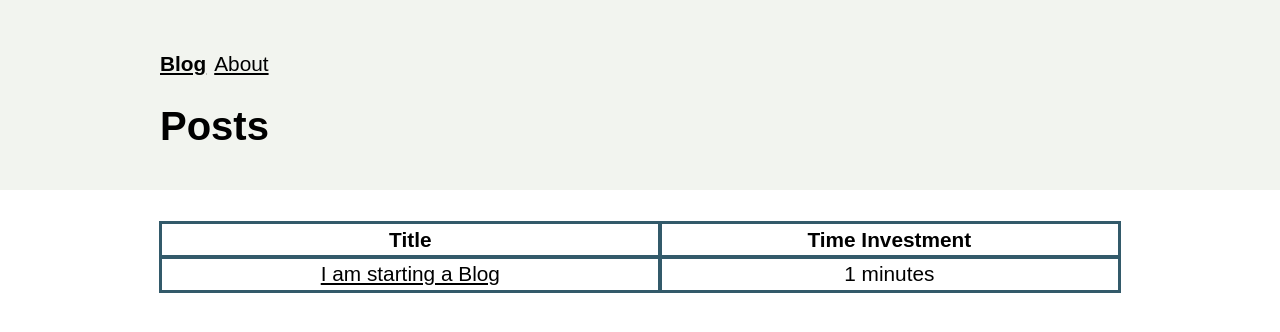
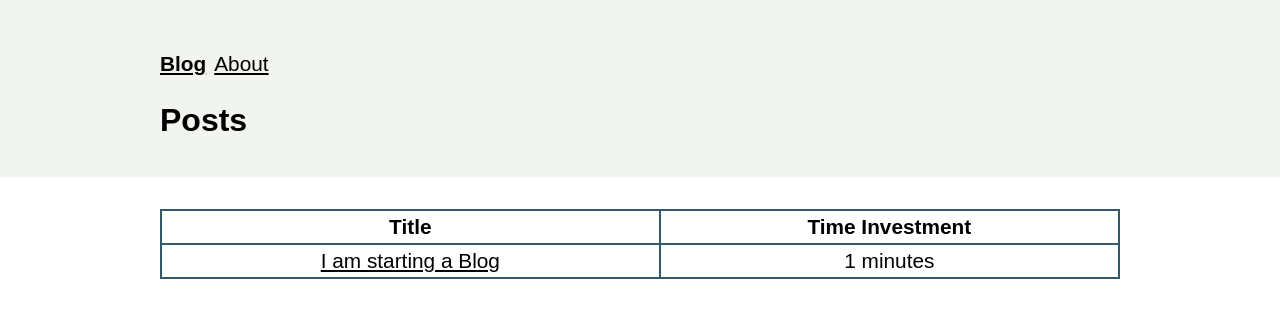
Before and after one commit to RingoDev/ringodev.github.io, a Jekyll site: the page built from blog/index.md, in a window 1280 px wide. Shown: the top 332 px of the page. Built offline with Jekyll 4.4.1, drawn with Linux system fonts in a browser that asks for light colours.

Commit message:
* add meta tag with viewport for mobile * fix weird fixed width on container

```diff
--- a/blog/_layouts/default.html
+++ b/blog/_layouts/default.html
@@ -2,6 +2,7 @@
 <html lang="en">
 <head>
     <meta charset="utf-8">
+    <meta name=viewport content="width=device-width, initial-scale=1">
     <title>{{ page.title }}</title>
     <link rel="stylesheet" href="assets/css/styles.css">
     <link rel="icon" type="image/x-icon" href="assets/img/favicon.ico">
--- a/blog/assets/css/styles.css
+++ b/blog/assets/css/styles.css
@@ -17,7 +17,6 @@ body {
     background-color: #fff;
     color: #000;
     margin: 0;
-    padding: 0;
     font-weight: 400;
     font-size: 1.2rem;
     line-height: 1.54;
@@ -26,7 +25,7 @@ body {
     -moz-osx-font-smoothing: grayscale;
     -webkit-font-smoothing: antialiased;
     text-rendering: optimizelegibility;
-    padding-bottom: 4rem;
+    padding: 0 0 4rem;
 
     @media (min-width:600px) {
         font-size: 1.3rem;
@@ -34,7 +33,7 @@ body {
 }
 
 h1 {
-    font-size: 2.5rem;
+    font-size: 2rem;
     font-weight: bold;
 }
 
@@ -78,11 +77,10 @@ table {
 
 td, th {
     padding: 0 0.5rem;
-    outline: 0.2rem solid var(--blue);
+    outline: 2px solid var(--blue);
 }
 
 .container {
-    width: 90%;
     margin-left: auto;
     margin-right: auto;
     padding: 2rem;
```
